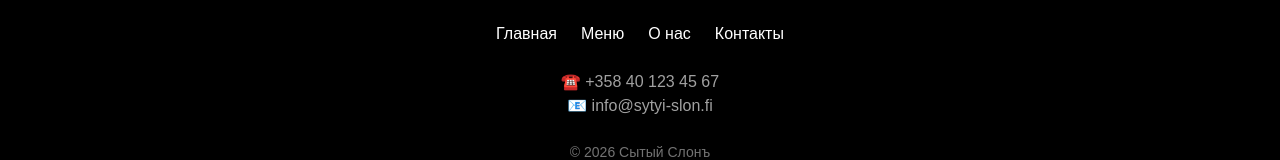
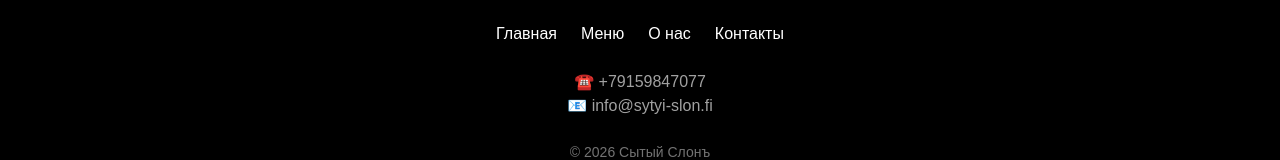
Before and after one commit to semperthY/Sytyi-slon, a Next.js app: page / in a window 1280 px wide. Shown: the part 1942-2102 px from the top of the page. Built offline with nearby package versions, Linux system fonts and the light colour scheme.

Commit message:
v0.13 Добавлен Footer

```diff
--- a/src/components/Footer.tsx
+++ b/src/components/Footer.tsx
@@ -1,4 +1,5 @@
 import { footer } from "../data/footer";
+import { contacts } from "../data/contacts";
 
 export default function Footer() {
   return (
@@ -18,14 +19,13 @@ export default function Footer() {
         </nav>
 
         <div className="text-center text-neutral-400">
-          <p>☎️ {footer.phone}</p>
-          <p>📧 {footer.email}</p>
+          <p>☎️ {contacts.phone}</p>
+          <p>📧 {contacts.email}</p>
         </div>
 
         <p className="text-sm text-neutral-500">
           © {new Date().getFullYear()} {footer.copyright}
         </p>
-
       </div>
     </footer>
   );
```
Also changed, not shown: 1 other file (tests, documents, lock files or other folders).
